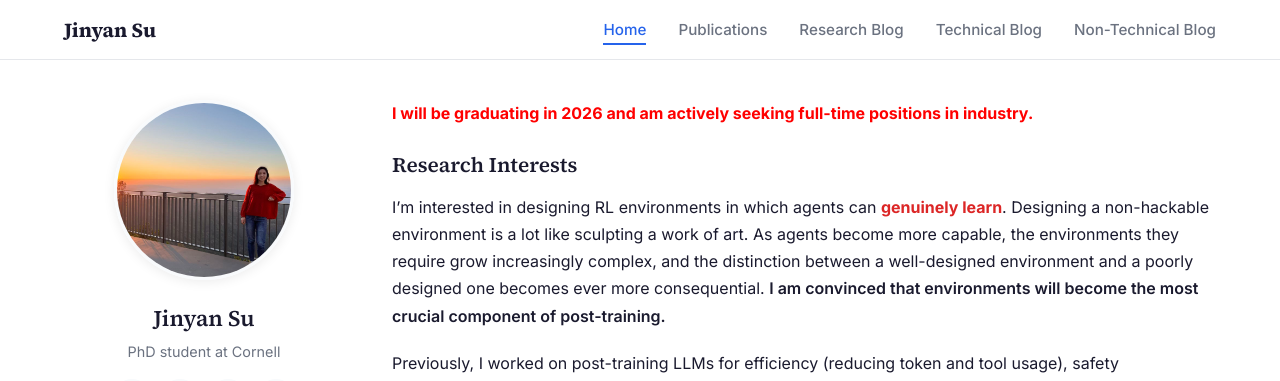
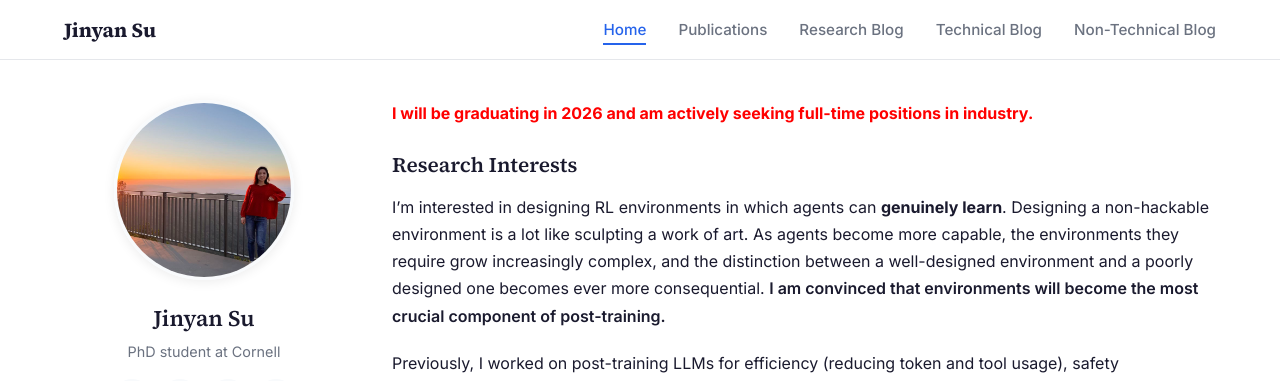
Before and after one commit to JinyanSu1/jinyansu1.github.io, a Jekyll site: the page built from index.md, in a window 1280 px wide. Shown: the top 381 px of the page. Built offline with Jekyll 4.4.1, drawn with Linux system fonts in a browser that asks for light colours.

Commit message:
Use black for research highlight

```diff
--- a/_sass/_home.scss
+++ b/_sass/_home.scss
@@ -65,7 +65,7 @@
 }
 
 .research-highlight {
-  color: $color-award;
+  color: $color-text;
   font-weight: 700;
 }
 
```
